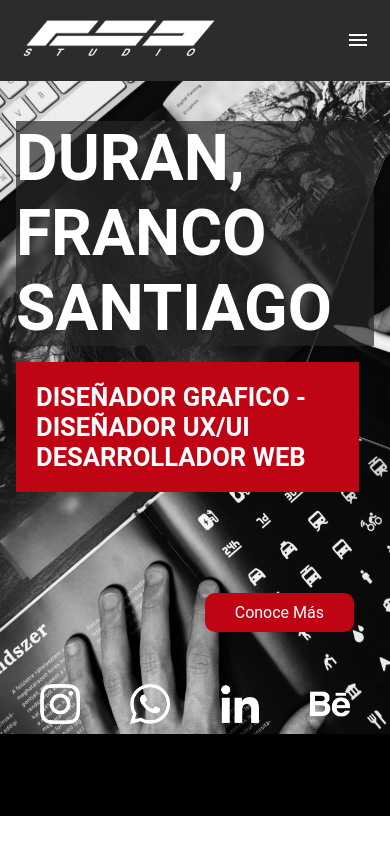
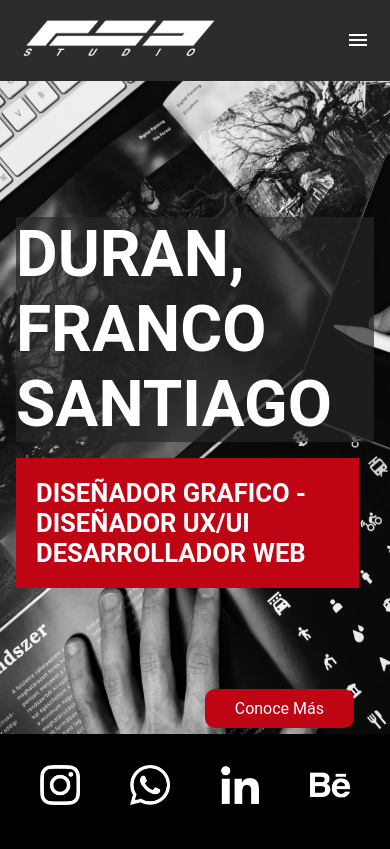
Before and after one commit to FrancoSDuran/comisi-n-n-m46935-francosantiagoduran-trabajofinal, a plain HTML site: page index.html in a window 390 px wide. Drawn offline with Linux system fonts and the light colour scheme.

Commit message:
correccion index

```diff
--- a/css/styles.css
+++ b/css/styles.css
@@ -462,7 +462,7 @@ footer section div a img{
         color: white;
         display: grid;
         grid-template-columns: 11.9375rem 1fr;
-        grid-template-rows: 14rem 1fr 8.125rem;
+        grid-template-rows: 14rem 1fr 11.7rem;
         grid-template-areas:
         "conoce conoce"
         "redSo titulo"
@@ -598,7 +598,7 @@ footer section div a img{
         color: white;
         display: grid;
         grid-template-columns: none;
-        grid-template-rows: 1.5rem 1fr 9.125rem 10.125rem;
+        grid-template-rows: 7.5rem 1fr 8.2rem 7.125rem;
         grid-template-areas:
         "item1"
         "titulo"
```
